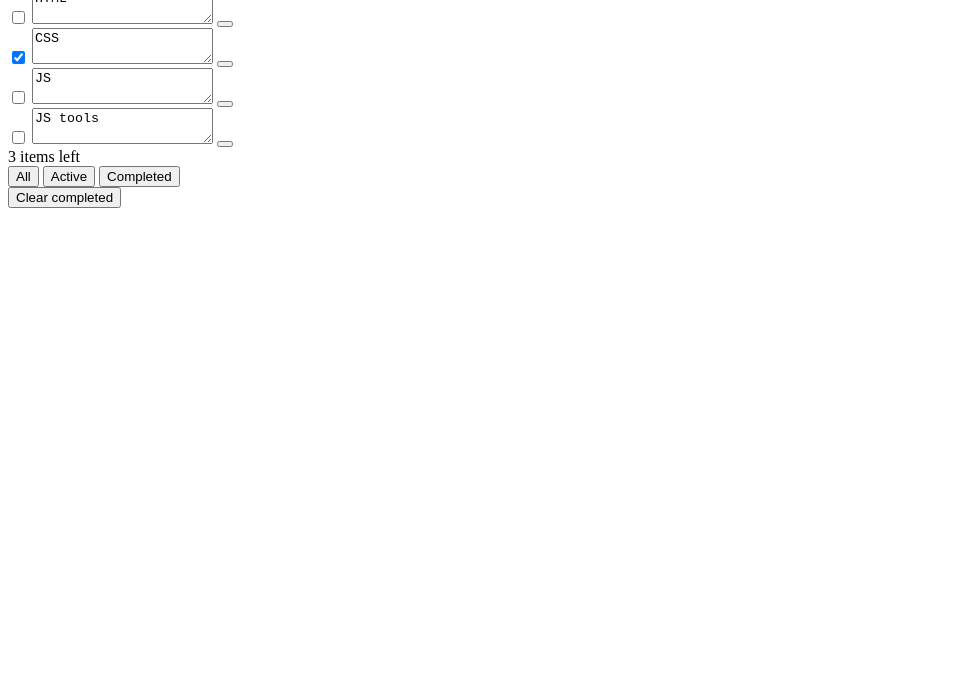
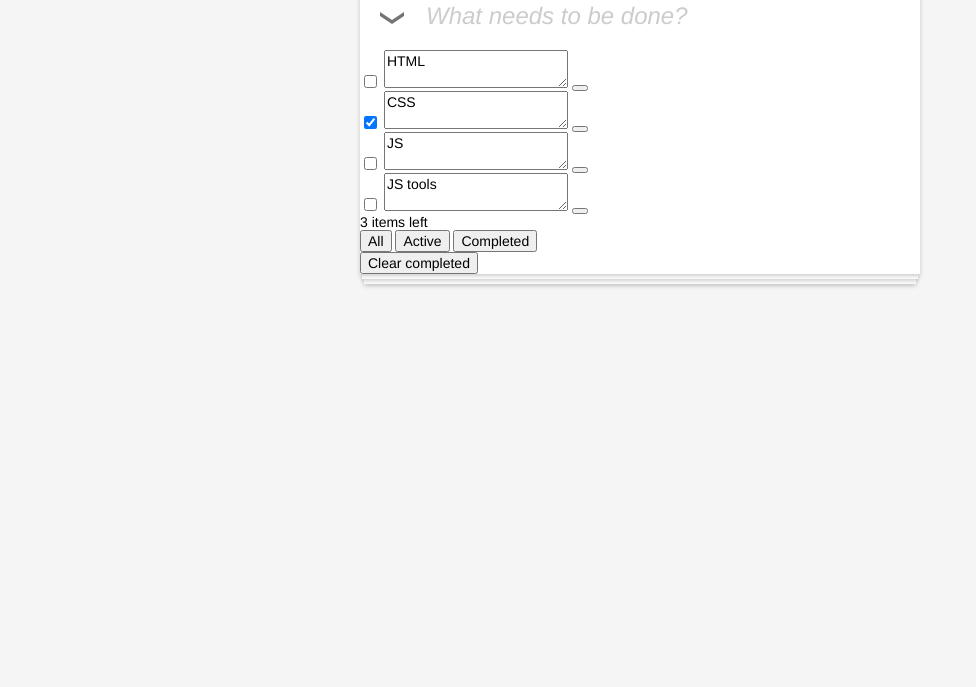
Before and after one commit to ok-technopolis-autumn-2017/Dmitry_Makhnev, a plain HTML site: page index.html in a window 1280 px wide. Shown: the part 113-800 px from the top of the page, without its empty margins (0-976 px from the left). Drawn offline with Linux system fonts and the light colour scheme.

Commit message:
start css

```diff
--- a/index.html
+++ b/index.html
@@ -4,22 +4,29 @@
 <head>
     <meta charset="utf-8">
     <title>TODOS</title>
+
+    <link rel="stylesheet" href="./styles/default.css" />
 </head>
 
-<body class="body-grid">
+<body>
+
+<div class="todos-main-wrapper">
 
     <div class="todos-header">
-
         <h1 class="todos-title">todos</h1>
-
     </div>
 
     <div class="todos-container">
 
         <div class="todos-add">
 
-            <button class="todos-add_select-all" aria-label="select all like done"></button>
-            <input class="todos-add_new-item" placeholder="What needs to be done?" aria-label="add new item"/>
+            <button class="todos-add_select-all" aria-label="select all like done">
+                <div class="todos-add_select-all_icon"></div>
+            </button>
+
+            <div class="todos-add_new-item-w">
+                <input class="todos-add_new-item" placeholder="What needs to be done?" aria-label="add new item"/>
+            </div>
 
         </div>
 
@@ -77,6 +84,8 @@
 
     </div>
 
+</div>
+
 </body>
 
 </html>
--- /dev/null
+++ b/styles/base.css
@@ -0,0 +1,15 @@
+body, input, button, textarea, h1, h2, h3, h4, h5, h6 {
+    font-family: "Helvetica Neue", "Helvetica", Arial, sans-serif;
+    font-size: 14px;
+}
+
+body {
+    background: #f5f5f5;
+    }
+
+.todos-main-wrapper {
+    min-width: 280px;
+    max-width: 560px;
+    margin: 0 auto;
+    padding: 0 20px;
+    }
--- /dev/null
+++ b/styles/default.css
@@ -0,0 +1,10 @@
+@import "reset.css";
+
+@import "base.css";
+
+
+
+
+@import "project/todos-title.css";
+@import "project/todos-container.css";
+@import "project/todos-add.css";
--- /dev/null
+++ b/styles/project/todos-add.css
@@ -0,0 +1,62 @@
+.todos-add {
+
+    }
+    .todos-add:after {
+        content: '';
+        display: block;
+        clear: both;
+        }
+
+    .todos-add_select-all {
+        width: 64px;
+        height: 64px;
+
+        background: none;
+        border: none;
+        padding: 0;
+        margin: 0;
+
+        float: left;
+
+        position: relative;
+        /*outline: none;*/
+        }
+        /*.todos-add_select-all:focus {*/
+            /*background: #f9f9f9;*/
+            /*}*/
+
+        .todos-add_select-all_icon {
+            width: 24px;
+            height: 12px;
+            background: url('../../img/icons/select-all.png') no-repeat 0 0;
+            position: absolute;
+            left: 50%;
+            top: 50%;
+            margin: -6px -12px;
+            }
+
+    .todos-add_new-item-w {
+        overflow: hidden;
+        }
+
+        .todos-add_new-item {
+
+            width: 100%;
+
+            box-sizing: border-box;
+            border: 0;
+            background: none;
+
+            color: #666;
+            font-size: 24px;
+            line-height: 30px;
+            font-weight: 200;
+            padding-right: 12px;
+            margin-top: 14px;
+            outline: none;
+
+            }
+            .todos-add_new-item::placeholder {
+                color: #ccc;
+                font-style: italic;
+                }
--- /dev/null
+++ b/styles/project/todos-container.css
@@ -0,0 +1,25 @@
+.todos-container {
+    background: #fff;
+    box-shadow: 0 2px 4px rgba(0, 0, 0, .2);
+    position: relative;
+    }
+
+    .todos-container:before,
+    .todos-container:after {
+        content: '';
+        position: absolute;
+        top: 100%;
+        background: #fff;
+        box-shadow: 0 2px 4px rgba(0, 0, 0, .2);
+        z-index: -1;
+        }
+        .todos-container:before {
+            height: 10px;
+            left: 4px;
+            right: 4px;
+            }
+        .todos-container:after {
+            height: 5px;
+            left: 2px;
+            right: 2px;
+            }
--- /dev/null
+++ b/styles/project/todos-title.css
@@ -0,0 +1,6 @@
+.todos-title {
+    font-size: 86px;
+    font-weight: 100;
+    color: rgba(175, 47, 47, .15);
+    text-align: center;
+    }
--- /dev/null
+++ b/styles/reset.css
@@ -0,0 +1,23 @@
+/* http://meyerweb.com/eric/tools/css/reset/
+   v2.0 | 20110126
+   License: none (public domain)
+*/
+
+html, body, div, span, applet, object, iframe,
+h1, h2, h3, h4, h5, h6, p, blockquote, pre,
+a, abbr, acronym, address, big, cite, code,
+del, dfn, em, img, ins, kbd, q, s, samp,
+small, strike, strong, sub, sup, tt, var,
+b, u, i, center,
+dl, dt, dd, ol, ul, li,
+fieldset, form, label, legend,
+table, caption, tbody, tfoot, thead, tr, th, td,
+article, aside, canvas, details, embed,
+figure, figcaption, footer, header, hgroup,
+menu, nav, output, ruby, section, summary,
+time, mark, audio, video {
+    margin: 0;
+    padding: 0;
+    border: 0;
+    vertical-align: baseline;
+}
```
Also changed, not shown: img/icons/close.png (added), img/icons/close@2x.png (added), img/icons/completed.png (added), img/icons/completed@2x.png (added), img/icons/select-all.png (added), img/icons/select-all@2x.png (added).
